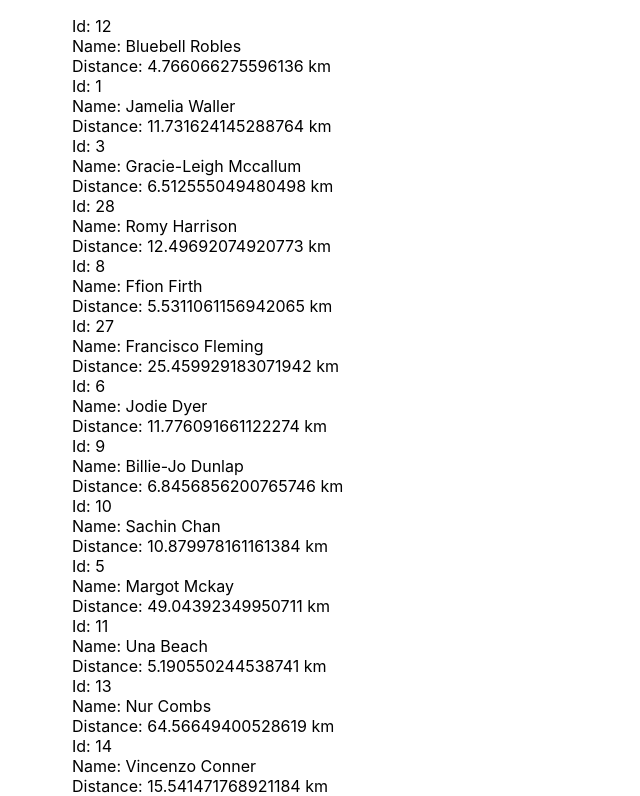
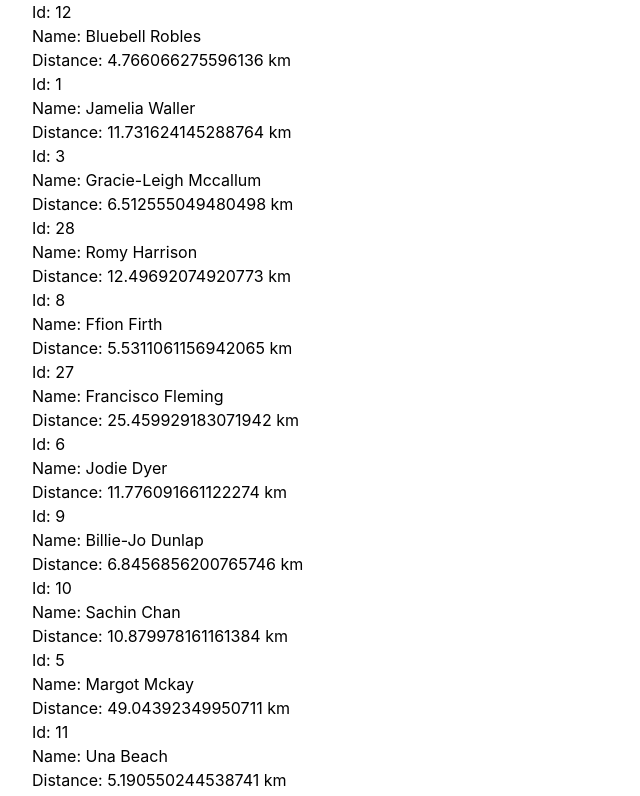
Before and after one commit to Yf102/partypeople, a Next.js app: page / in a window 1280 px wide. Shown: the top 796 px of the page, without its empty margins (0-640 px from the left). Built offline with nearby package versions, Linux system fonts and the light colour scheme.

Commit message:
Added tailwind library

```diff
--- /dev/null
+++ b/postcss.config.js
@@ -0,0 +1,6 @@
+module.exports = {
+  plugins: {
+    tailwindcss: {},
+    autoprefixer: {},
+  },
+}
--- a/styles/globals.css
+++ b/styles/globals.css
@@ -1,3 +1,7 @@
+@import 'tailwindcss/base.css';
+@import 'tailwindcss/components.css';
+@import 'tailwindcss/utilities.css';
+
 html,
 body {
   padding: 0;
--- /dev/null
+++ b/tailwind.config.js
@@ -0,0 +1,11 @@
+/** @type {import('tailwindcss').Config} */
+module.exports = {
+  content: [
+    './pages/**/*.{js,ts,jsx,tsx}',
+    './components/**/*.{js,ts,jsx,tsx}',
+  ],
+  theme: {
+    extend: {},
+  },
+  plugins: [],
+}
```
Also changed, not shown: package.json (+8 -5 lines), 1 other file (tests, documents, lock files or other folders).
